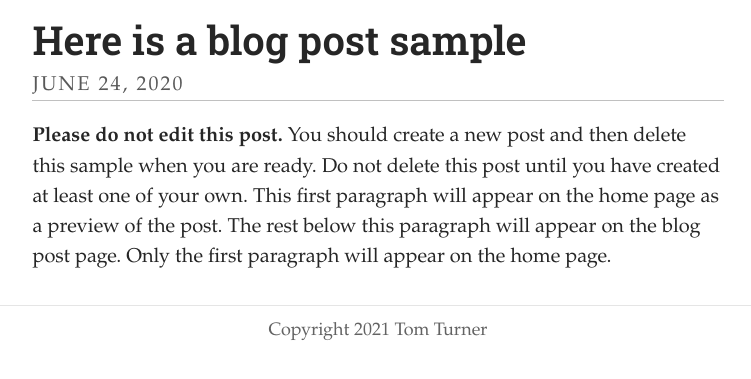
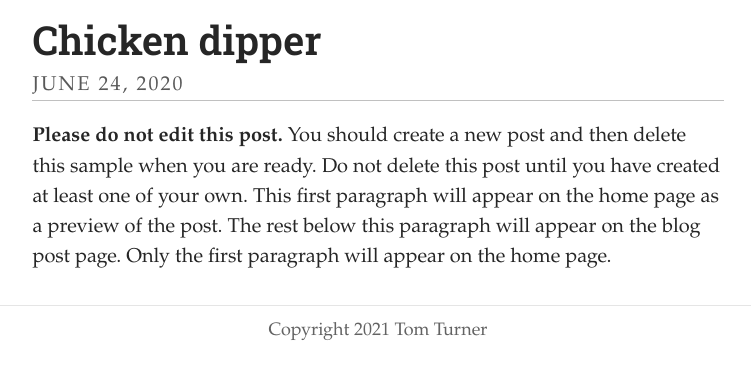
Before and after one commit to Tomturner11/Toms-typography, a Jekyll site: the page built from index.html, in a window 1280 px wide, cut to the strip 315-694 px from the top of the page. Shown: the whole strip, without its empty margins (262-1013 px from the left). Built offline with Jekyll 4.4.1, drawn with Linux system fonts in a browser that asks for light colours; some web fonts are replaced; the list of posts is cut into pages by our own code.

Commit message:
Update Post “2019-07-20-here-is-my-new-post-for-trial”

```diff
--- a/_posts/2019-07-20-here-is-my-new-post-for-trial.md
+++ b/_posts/2019-07-20-here-is-my-new-post-for-trial.md
@@ -1,6 +1,6 @@
 ---
 layout: post
-title: Here is a blog post sample
+title: Chicken dipper
 date: 2020-06-24 17:50
 image: /uploads/867FAB82-62D7-4C53-8EDC-5114095CF8AA.jpeg
 caption: Cobbles
```
